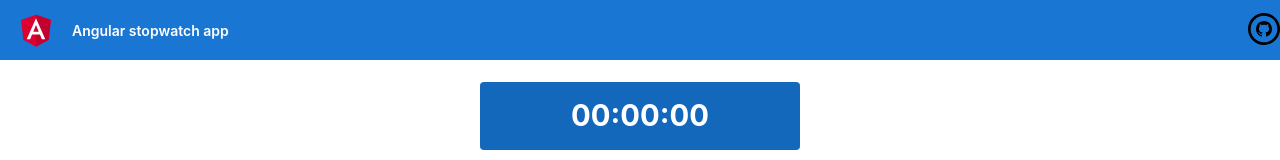
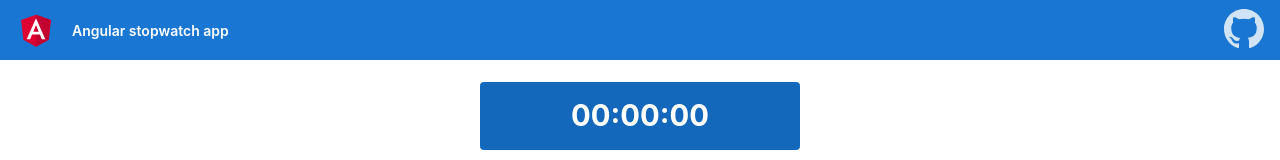
Before and after one commit to Yakhnitsa/job-test__angular-timer, an Angular app: page / in a window 1280 px wide. Shown: the top 160 px of the page. Built offline with nearby package versions, Linux system fonts and the light colour scheme.

Commit message:
add github logo and style it

```diff
--- a/src/app/app.component.css
+++ b/src/app/app.component.css
@@ -39,6 +39,16 @@
 
 .toolbar img {
   margin: 0 16px;
+}
+
+.toolbar #github-logo {
+  height: 40px;
+  margin: 0 16px;
+  opacity: 0.8;
+}
+
+.toolbar #github-logo:hover {
+  opacity: 1;
 }
 
 .content {
--- a/src/app/app.component.html
+++ b/src/app/app.component.html
@@ -9,9 +9,13 @@
   <div class="spacer"></div>
   <a aria-label="Angular on twitter" target="_blank" rel="noopener"
      href="https://github.com/Yakhnitsa/job-test__angular-timer" title="View on github">
-    <svg xmlns="http://www.w3.org/2000/svg" width="32" height="32" viewBox="0 0 24 24">
-      <path
-        d="M12 2c5.514 0 10 4.486 10 10s-4.486 10-10 10-10-4.486-10-10 4.486-10 10-10zm0-2c-6.627 0-12 5.373-12 12s5.373 12 12 12 12-5.373 12-12-5.373-12-12-12zm0 6c-3.313 0-6 2.686-6 6 0 2.651 1.719 4.9 4.104 5.693.3.056.396-.13.396-.289v-1.117c-1.669.363-2.017-.707-2.017-.707-.272-.693-.666-.878-.666-.878-.544-.373.041-.365.041-.365.603.042.92.619.92.619.535.917 1.403.652 1.746.499.054-.388.209-.652.381-.802-1.333-.152-2.733-.667-2.733-2.965 0-.655.234-1.19.618-1.61-.062-.153-.268-.764.058-1.59 0 0 .504-.161 1.65.615.479-.133.992-.199 1.502-.202.51.002 1.023.069 1.503.202 1.146-.776 1.648-.615 1.648-.615.327.826.121 1.437.06 1.588.385.42.617.955.617 1.61 0 2.305-1.404 2.812-2.74 2.96.216.186.412.551.412 1.111v1.646c0 .16.096.347.4.288 2.383-.793 4.1-3.041 4.1-5.691 0-3.314-2.687-6-6-6z"/>
+<!--    <svg xmlns="http://www.w3.org/2000/svg" width="32" height="32" viewBox="0 0 24 24">-->
+<!--      <path-->
+<!--        d="M12 2c5.514 0 10 4.486 10 10s-4.486 10-10 10-10-4.486-10-10 4.486-10 10-10zm0-2c-6.627 0-12 5.373-12 12s5.373 12 12 12 12-5.373 12-12-5.373-12-12-12zm0 6c-3.313 0-6 2.686-6 6 0 2.651 1.719 4.9 4.104 5.693.3.056.396-.13.396-.289v-1.117c-1.669.363-2.017-.707-2.017-.707-.272-.693-.666-.878-.666-.878-.544-.373.041-.365.041-.365.603.042.92.619.92.619.535.917 1.403.652 1.746.499.054-.388.209-.652.381-.802-1.333-.152-2.733-.667-2.733-2.965 0-.655.234-1.19.618-1.61-.062-.153-.268-.764.058-1.59 0 0 .504-.161 1.65.615.479-.133.992-.199 1.502-.202.51.002 1.023.069 1.503.202 1.146-.776 1.648-.615 1.648-.615.327.826.121 1.437.06 1.588.385.42.617.955.617 1.61 0 2.305-1.404 2.812-2.74 2.96.216.186.412.551.412 1.111v1.646c0 .16.096.347.4.288 2.383-.793 4.1-3.041 4.1-5.691 0-3.314-2.687-6-6-6z"/>-->
+<!--    </svg>-->
+    <svg id="github-logo" height="24" data-name="Logo" xmlns="http://www.w3.org/2000/svg" viewBox="0 0 24 24">
+      <rect width="24" height="24" fill="none"/>
+      <path d="M12 0c-6.626 0-12 5.373-12 12 0 5.302 3.438 9.8 8.207 11.387.599.111.793-.261.793-.577v-2.234c-3.338.726-4.033-1.416-4.033-1.416-.546-1.387-1.333-1.756-1.333-1.756-1.089-.745.083-.729.083-.729 1.205.084 1.839 1.237 1.839 1.237 1.07 1.834 2.807 1.304 3.492.997.107-.775.418-1.305.762-1.604-2.665-.305-5.467-1.334-5.467-5.931 0-1.311.469-2.381 1.236-3.221-.124-.303-.535-1.524.117-3.176 0 0 1.008-.322 3.301 1.23.957-.266 1.983-.399 3.003-.404 1.02.005 2.047.138 3.006.404 2.291-1.552 3.297-1.23 3.297-1.23.653 1.653.242 2.874.118 3.176.77.84 1.235 1.911 1.235 3.221 0 4.609-2.807 5.624-5.479 5.921.43.372.823 1.102.823 2.222v3.293c0 .319.192.694.801.576 4.765-1.589 8.199-6.086 8.199-11.386 0-6.627-5.373-12-12-12z" fill="#fff"/>
     </svg>
   </a>
 </div>
```
